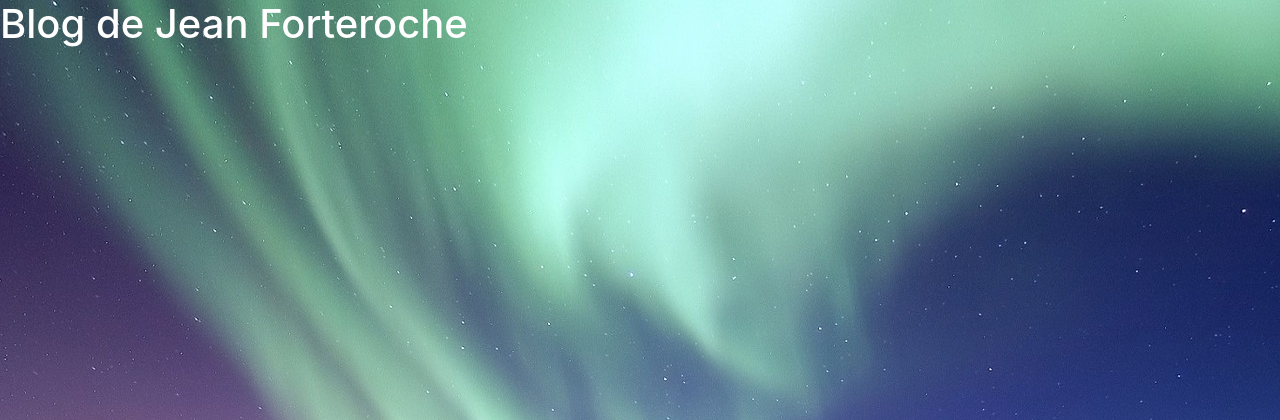
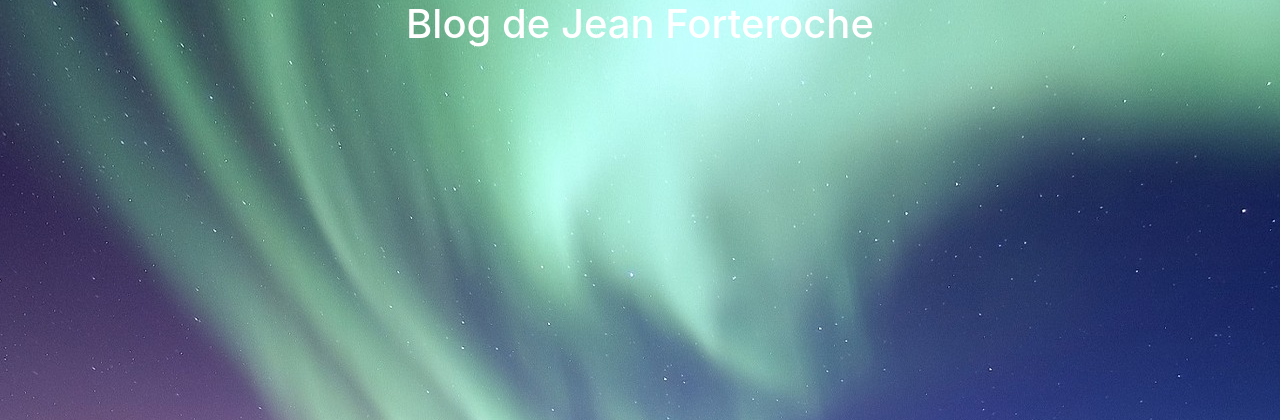
Before and after one commit to nicolasdugit/projets_OC-BlogEcrivain, a PHP site: page / in a window 1280 px wide. Shown: the top 420 px of the page. Run offline with PHP 8.4, Linux system fonts and the light colour scheme.

Commit message:
titre h1

```diff
--- a/index.php
+++ b/index.php
@@ -11,7 +11,8 @@
     <title>Billet simple pour l'Alaska</title>
   </head>
   <body>
-    <h1 class="text-white" >Blog de Jean Forteroche</h1>
+    <h1 class="text-white text-center">Blog de Jean Forteroche</h1>
+
 
     <!-- Optional JavaScript -->
     <!-- jQuery first, then Popper.js, then Bootstrap JS -->
```
